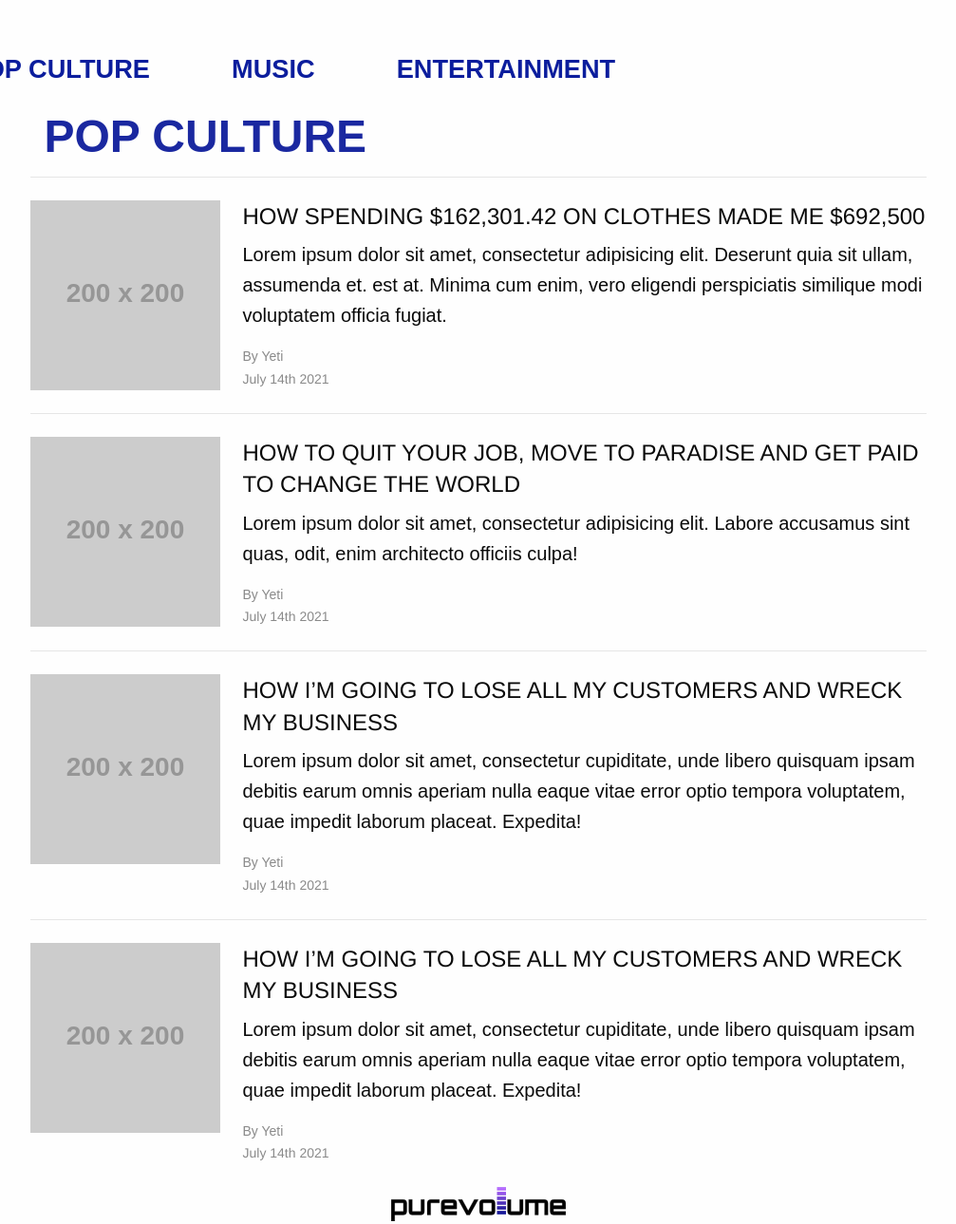
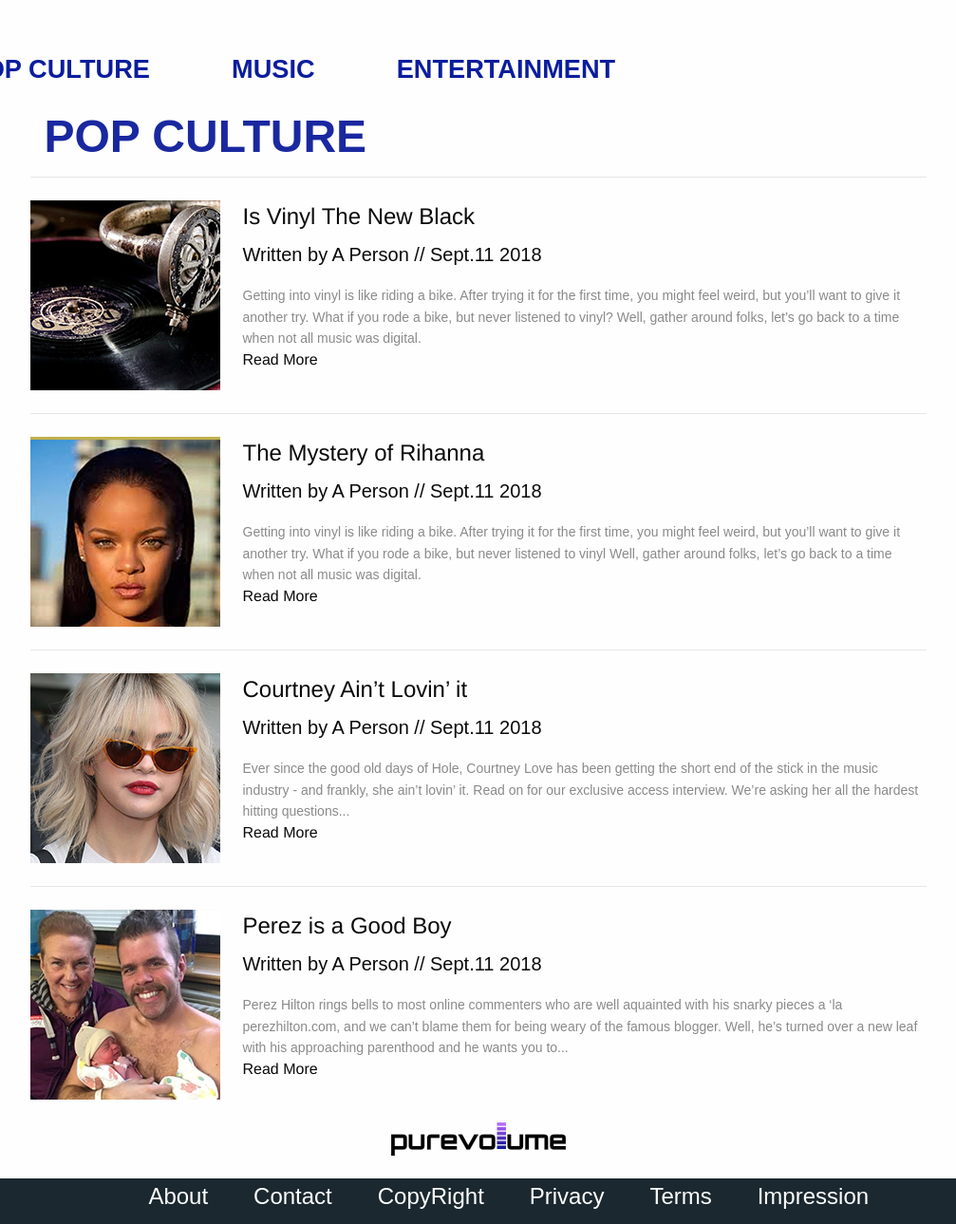
Before and after one commit to shadiaali/bootcamp, a plain HTML site: page popculture.html in a window 1280 px wide. Shown: the part 143-1432 px from the top of the page at 95% size, without its empty margins (136-1143 px from the left). Drawn offline with Linux system fonts and the light colour scheme; placeholder pictures from the web are drawn by us.

Commit message:
images updated

```diff
--- a/popculture.html
+++ b/popculture.html
@@ -55,15 +55,16 @@
               <a href="#">
                 <article class="article-row">
                   <div class="article-row-img">
-                    <img src="https://placehold.it/200" alt="picture of a whale eating a donkey" />
+                    <img src="images/art1.jpg" alt="Article 1 Image" />
                   </div>
                   <div class="article-row-content">
-                    <h1 class="article-row-content-header">HOW SPENDING $162,301.42 ON CLOTHES MADE ME $692,500</h1>
+                    <h1 class="article-row-content-header">Is Vinyl The New Black</h1>
 
-                    <p class="article-row-content-description">Lorem ipsum dolor sit amet, consectetur adipisicing elit. Deserunt quia sit ullam, assumenda et. est at. Minima cum enim, vero eligendi perspiciatis similique modi voluptatem officia fugiat.</p>
 
-                    <p class="article-row-content-author">By Yeti</p>
-                    <time class="article-row-content-time" datetime="2008-02-14 20:00">July 14th 2021</time>
+                    <p class="article-row-content-description">Written by A Person // Sept.11 2018</p>
+
+                    <p class="article-row-content-author">Getting into vinyl is like riding a bike. After trying it for the first time, you might feel weird, but you’ll want to give it another try. What if you rode a bike, but never listened to vinyl? Well, gather around folks, let’s go back to a time when not all music was digital.</p>
+                    <div> Read More </div>
                   </div>
                 </article>
               </a>
@@ -71,15 +72,15 @@
               <a href="#">
                 <article class="article-row">
                   <div class="article-row-img">
-                    <img src="https://placehold.it/200" alt="picture of a whale eating a donkey" />
+                    <img src="images/art2.jpg" alt="Article 2 Image" />
                   </div>
                   <div class="article-row-content">
-                    <h1 class="article-row-content-header">HOW TO QUIT YOUR JOB, MOVE TO PARADISE AND GET PAID TO CHANGE THE WORLD</h1>
+                    <h1 class="article-row-content-header">The Mystery of Rihanna</h1>
 
-                    <p class="article-row-content-description">Lorem ipsum dolor sit amet, consectetur adipisicing elit. Labore accusamus sint quas, odit, enim architecto officiis culpa!</p>
+                    <p class="article-row-content-description">Written by A Person  //  Sept.11 2018</p>
 
-                    <p class="article-row-content-author">By Yeti</p>
-                    <time class="article-row-content-time" datetime="2008-02-14 20:00">July 14th 2021</time>
+                    <p class="article-row-content-author">Getting into vinyl is like riding a bike. After trying it for the first time, you might feel weird, but you’ll want to give it another try. What if you rode a bike, but never listened to vinyl Well, gather around folks, let’s go back to a time when not all music was digital.</p>
+                    <div> Read More </div>
                   </div>
                 </article>
               </a>
@@ -87,15 +88,15 @@
               <a href="#">
                 <article class="article-row">
                   <div class="article-row-img">
-                    <img src="https://placehold.it/200" alt="picture of a whale eating a donkey" />
+                    <img src="images/art3.jpg" alt="Article 3 Image" />
                   </div>
                   <div class="article-row-content">
-                    <h1 class="article-row-content-header">HOW I’M GOING TO LOSE ALL MY CUSTOMERS AND WRECK MY BUSINESS</h1>
+                    <h1 class="article-row-content-header">Courtney Ain’t Lovin’ it</h1>
 
-                    <p class="article-row-content-description">Lorem ipsum dolor sit amet, consectetur cupiditate, unde libero quisquam ipsam debitis earum omnis aperiam nulla eaque vitae error optio tempora voluptatem, quae impedit laborum placeat. Expedita!</p>
+                    <p class="article-row-content-description">Written by A Person  //  Sept.11 2018</p>
 
-                    <p class="article-row-content-author">By Yeti</p>
-                    <time class="article-row-content-time" datetime="2008-02-14 20:00">July 14th 2021</time>
+                    <p class="article-row-content-author">Ever since the good old days of Hole, Courtney Love has been getting the short end of the stick in the music industry - and frankly, she ain’t lovin’ it. Read on for our exclusive access interview. We’re asking her all the hardest hitting questions...</p>
+                    <div> Read More </div>
                   </div>
                 </article>
               </a>
@@ -103,15 +104,15 @@
               <a href="#">
                 <article class="article-row">
                   <div class="article-row-img">
-                    <img src="https://placehold.it/200" alt="picture of a whale eating a donkey" />
+                    <img src="images/art4.jpg" alt="Article 4 Image" />
                   </div>
                   <div class="article-row-content">
-                    <h1 class="article-row-content-header">HOW I’M GOING TO LOSE ALL MY CUSTOMERS AND WRECK MY BUSINESS</h1>
+                    <h1 class="article-row-content-header">Perez is a Good Boy</h1>
 
-                    <p class="article-row-content-description">Lorem ipsum dolor sit amet, consectetur cupiditate, unde libero quisquam ipsam debitis earum omnis aperiam nulla eaque vitae error optio tempora voluptatem, quae impedit laborum placeat. Expedita!</p>
+                    <p class="article-row-content-description">Written by A Person  //  Sept.11 2018</p>
 
-                    <p class="article-row-content-author">By Yeti</p>
-                    <time class="article-row-content-time" datetime="2008-02-14 20:00">July 14th 2021</time>
+                    <p class="article-row-content-author">Perez Hilton rings bells to most online commenters who are well aquainted with his snarky pieces a ‘la perezhilton.com, and we can’t blame them for being weary of the famous blogger. Well, he’s turned over a new leaf with his approaching parenthood and he wants you to...</p>
+                    <div> Read More </div>
                   </div>
                 </article>
               </a>
```
Also changed, not shown: images/art1.jpg (added), images/art2.jpg (added), images/art3.jpg (added), images/art4.jpg (added).
